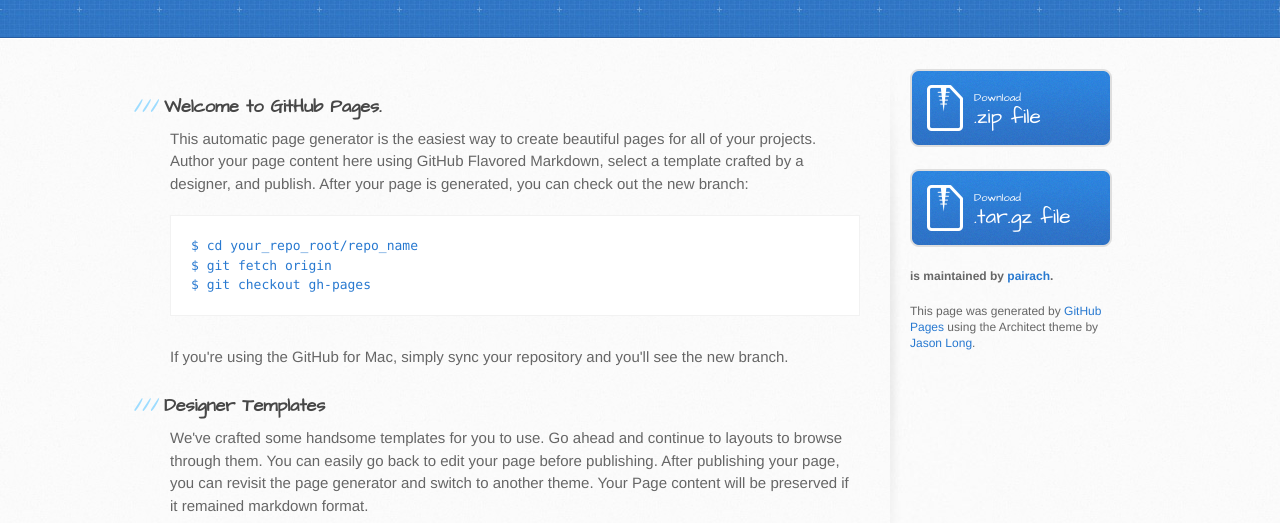
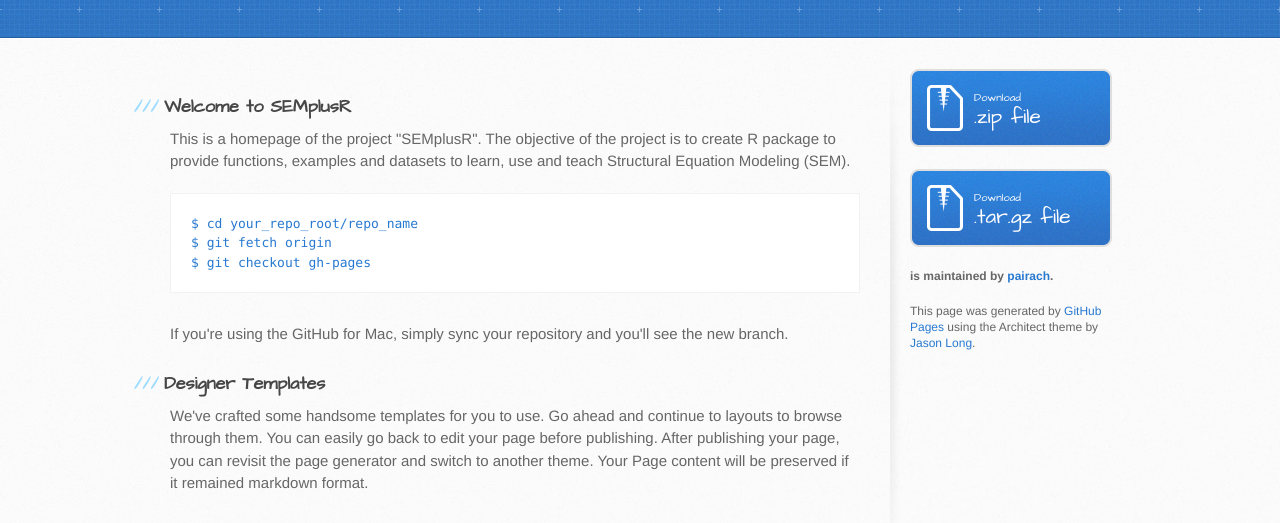
Before and after one commit to pairach/SEMplusR, a plain HTML site: page index.html in a window 1280 px wide. Shown: the part 231-754 px from the top of the page. Drawn offline with Linux system fonts and the light colour scheme.

Commit message:
Create gh-pages branch via GitHub

```diff
--- a/index.html
+++ b/index.html
@@ -28,9 +28,9 @@
     <div id="content-wrapper">
       <div class="inner clearfix">
         <section id="main-content">
-          <h3>Welcome to GitHub Pages.</h3>
+          <h3>Welcome to SEMplusR</h3>
 
-<p>This automatic page generator is the easiest way to create beautiful pages for all of your projects. Author your page content here using GitHub Flavored Markdown, select a template crafted by a designer, and publish. After your page is generated, you can check out the new branch:</p>
+<p>This is a homepage of the project "SEMplusR". The objective of the project is to create R package to provide functions, examples and datasets to learn, use and teach Structural Equation Modeling (SEM).</p>
 
 <pre><code>$ cd your_repo_root/repo_name
 $ git fetch origin
```
Also changed, not shown: params.json (+1 -1 lines).
